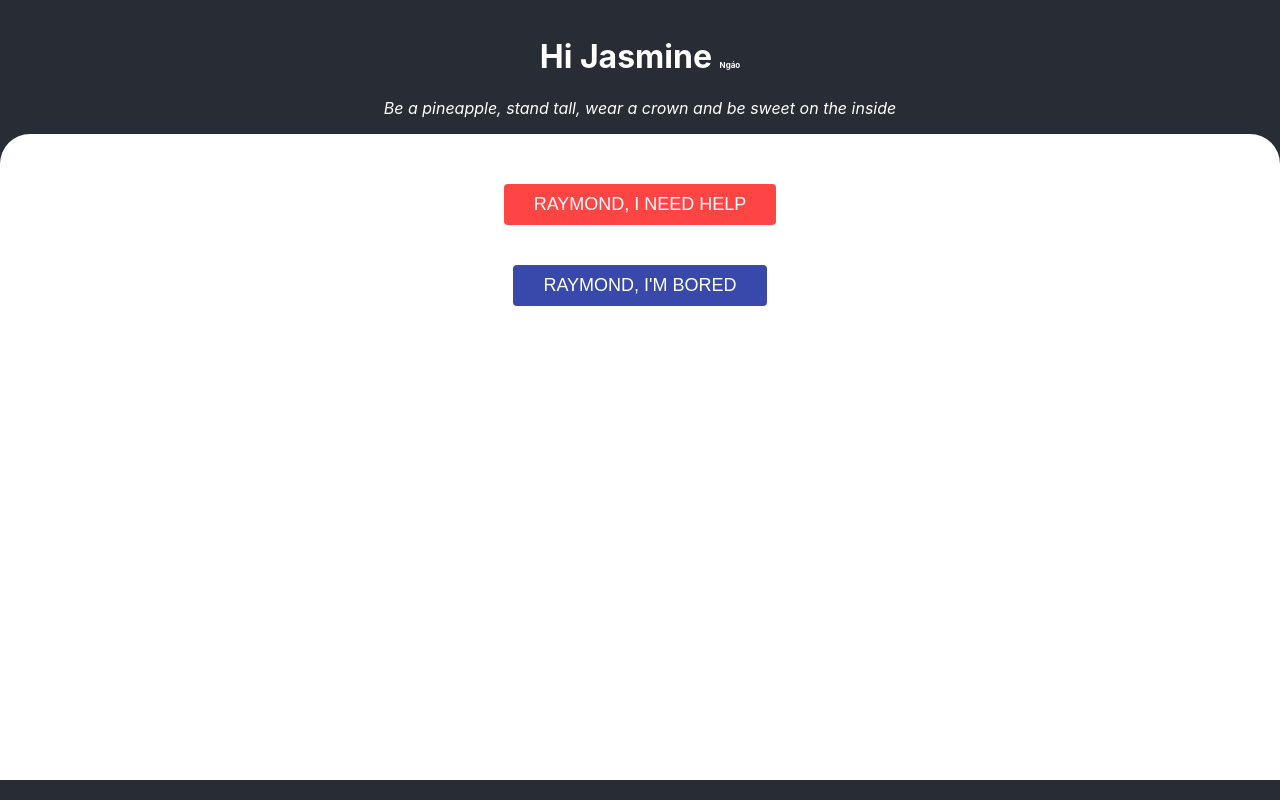
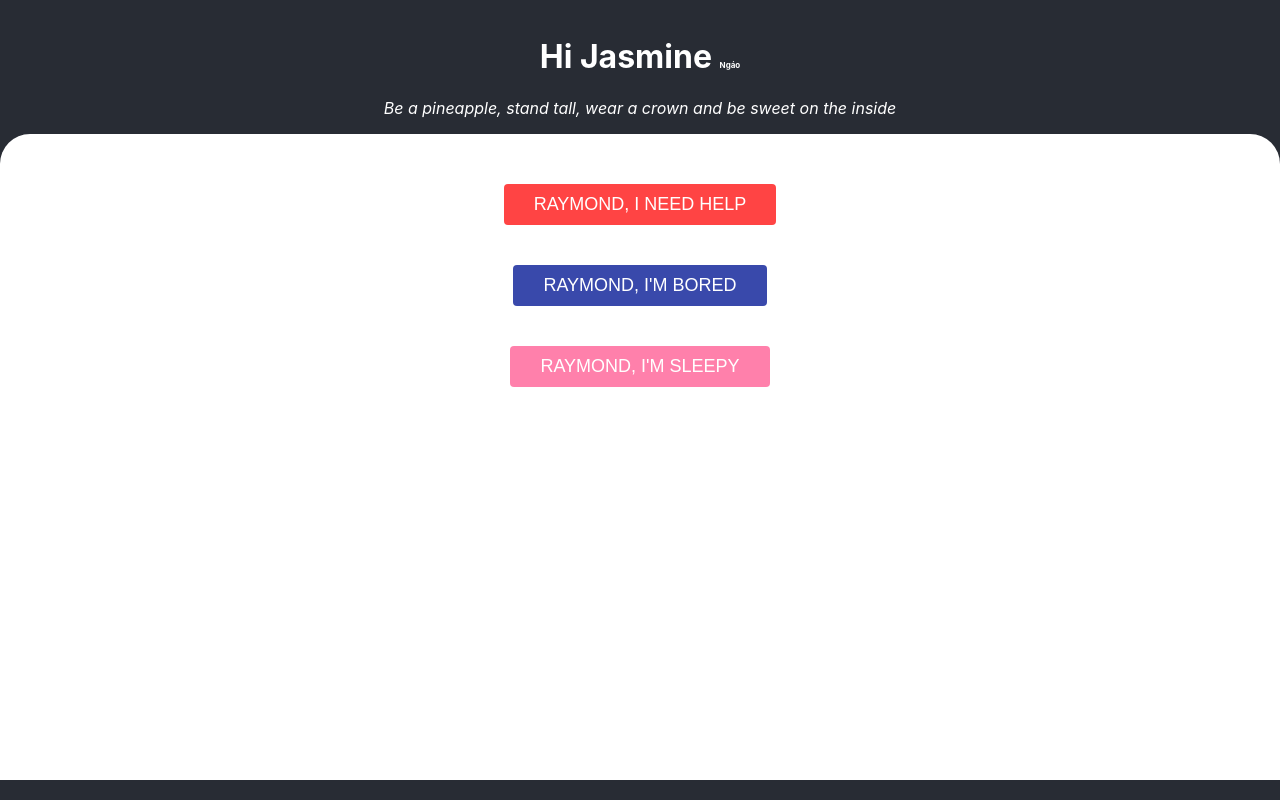
Before and after one commit to Erayus/secret-app, a React (Create React App) app: page / in a window 1280 px wide. Built offline with nearby package versions, Linux system fonts and the light colour scheme.

Commit message:
[New] Sleepy added with modal

```diff
--- a/src/App.js
+++ b/src/App.js
@@ -28,6 +28,7 @@ class App extends Component{
         <div className="App-Body">
           <RequestBtn btnType='Siren'/>
           <RequestBtn btnType='Boring'/>
+          <RequestBtn btnType='Sleepy'/>
         </div>
       </div>
     )
--- a/src/components/UI/Modal/Modal.js
+++ b/src/components/UI/Modal/Modal.js
@@ -1,6 +1,5 @@
 import React, {Component} from 'react'
 import classes from './Modal.module.css';
-import Aux from '../../../hoc/Auxiliary';
 import Backdrop from '../Backdrop/Backdrop';
 
 class Modal extends Component{
@@ -15,7 +14,7 @@ class Modal extends Component{
     }
     render() {
         return (
-            <Aux>
+            <React.Fragment>
                 <div className={classes.Modal}
                      style={{
                          transform: this.props.show ? 'translateY(0)' : 'translateY(-100vh)',
@@ -25,7 +24,7 @@ class Modal extends Component{
                     {this.props.children}
                 </div>
                 <Backdrop show={this.props.show} clicked={this.props.modalClosed} />
-            </Aux>
+            </React.Fragment>
         )
     }
 
--- a/src/components/UI/Modal/Modal.module.css
+++ b/src/components/UI/Modal/Modal.module.css
@@ -3,13 +3,13 @@
     z-index: 500;
     background-color: white;
     width: 70%;
-    border: 1px solid #ccc;
-    box-shadow: 1px 1px 1px black;
     padding: 16px;
     left: 15%;
     top: 30%;
     box-sizing: border-box;
     transition: all 0.3s ease-out;
+    color: black!important;
+    border-radius: 4px;
 }
 
 @media (min-width: 600px) {
--- a/src/components/UI/RequestBtn/RequestBtn.js
+++ b/src/components/UI/RequestBtn/RequestBtn.js
@@ -2,19 +2,22 @@ import React, { Component } from 'react';
 import sirenSound from '../../../assets/sirensound.mp3';
 import classes from './RequestBtn.module.css';
 import axios from '../../../axios-email';
+import Modal from '../Modal/Modal';
+import nightJasmine from '../../../assets/Night_Jasmine.gif';
 class RequestBtn extends Component  {
     state = {
         sirenAudio: new Audio(),
         isPlaying: false,
-        isDisabled: false
+        isDisabled: false,
+        showModal: false
     }
 
     clickHandler = () => {
-        this.setState( prevState => {
-            return {isPlaying: !prevState.isPlaying}
-        });
         switch (this.props.btnType) {
             case 'Siren':
+                this.setState( prevState => {
+                    return {isPlaying: !prevState.isPlaying}
+                });
                 if (!this.state.isPlaying){
                     let audio = this.state.sirenAudio;
                     audio.src = sirenSound;
@@ -39,6 +42,9 @@ class RequestBtn extends Component  {
                 }
                 break
             case 'Boring':
+                this.setState( prevState => {
+                    return {isPlaying: !prevState.isPlaying}
+                });
                 this.setState({isDisabled: true});
                 if (!this.state.isPlaying){
                     const emailData = {
@@ -52,8 +58,11 @@ class RequestBtn extends Component  {
                 setTimeout(()=> {
                     this.setState({isDisabled: false, isPlaying: false});
                 }, 3000)
-                // this.sendEmail(emailData);
+                this.sendEmail(emailData);
                 }
+                break;
+            case 'Sleepy':
+                this.setState({showModal: true});
                 break;
             default:
                 return null
@@ -68,6 +77,10 @@ class RequestBtn extends Component  {
                     .catch(
                         (error) => console.log(error)
                     )
+    }
+
+    closeModal = () => {
+        this.setState({showModal: false})
     }
 
     render(){
@@ -87,12 +100,39 @@ class RequestBtn extends Component  {
                     </button>
                 )
                 break;
+            case 'Sleepy':
+                    button = (
+                        <button className={[classes.Btn, classes.SleepyBtn, this.state.isPlaying ? classes.Playing : null].join(' ')} onClick={this.clickHandler} disabled={this.state.isDisabled}>
+                            {this.state.isPlaying ? "NIGHTMARES, COME TO ME INSTEAD" : "RAYMOND, I'M SLEEPY"}
+                        </button>
+                    )
+                    break;
+            default:
+                button = null
+        }
+
+        let modalContent = null;
+        switch (this.props.btnType) {
+            case 'Siren':
+                break;
+            case 'Boring':
+                break;
+            case 'Sleepy':
+                modalContent = (
+                    <div>
+                        <h3>Nightmares, leave Jasmine alone. Come to me instead!</h3>
+                        <img src={nightJasmine} width="100%"/>
+                    </div>
+
+                );
+                break;
             default:
                 button = null
         }
         return (
             <div>
                 {button}
+                <Modal show={this.state.showModal} modalClosed={this.closeModal}>{modalContent}</Modal>
             </div>
         )
 }
--- a/src/components/UI/RequestBtn/RequestBtn.module.css
+++ b/src/components/UI/RequestBtn/RequestBtn.module.css
@@ -16,7 +16,9 @@
 .BoringBtn{
     background: #3949ab;
 }
-
+.SleepyBtn{
+    background: #ff80ab;
+}
 .Playing{
     background: rgb(88, 72, 72) !important;
 }
```
Also changed, not shown: 1 other file (tests, documents, lock files or other folders).
